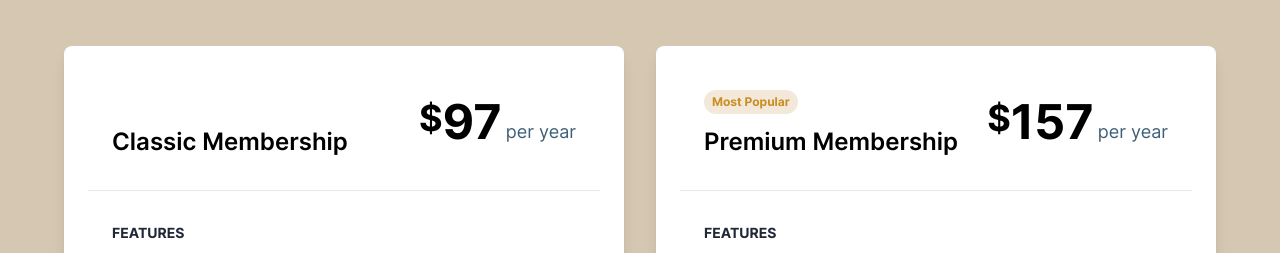
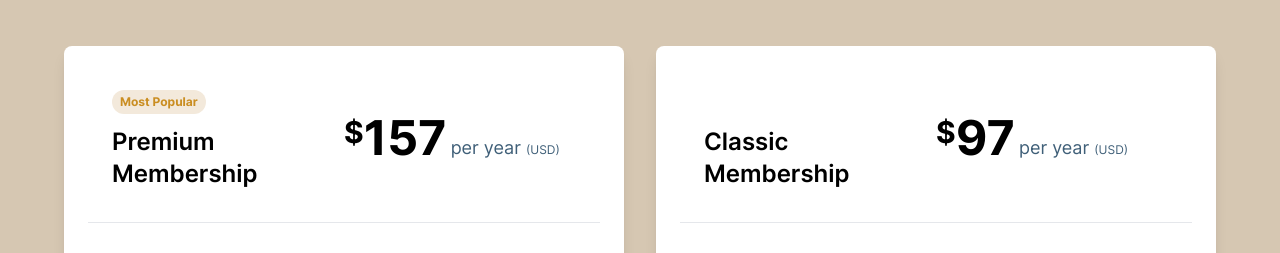
Before and after one commit to atweberlly/familywise, a Next.js app: page /pricing in a window 1280 px wide. Shown: the part 314-567 px from the top of the page. Built offline with nearby package versions, Linux system fonts and the light colour scheme; no server answers; the database is empty.

Commit message:
Add USD and change classic to the right

```diff
--- a/src/components/Plans.tsx
+++ b/src/components/Plans.tsx
@@ -12,19 +12,21 @@ export default function Plans({ name, price, features, isPopular }: any) {
       <Card
         className={`flex flex-col justify-between overflow-hidden rounded-lg border-none bg-white shadow-lg dark:bg-white`}
       >
-        <div className="relative flex items-center justify-between px-6 py-4">
+        <div className="relative grid grid-cols-1 items-center justify-between px-6 py-4 lg:grid-cols-2">
           {isPopular && (
             <span className="absolute top-0 left-4 mt-5 ml-2 inline-flex h-6 items-center justify-center rounded-full bg-eggshell px-2">
               <span className="text-xs font-bold text-lemon-curry ">Most Popular</span>
             </span>
           )}
           <h3 className="mt-10 text-left text-lg font-semibold lg:text-2xl">{name} Membership</h3>
-          <div className="flex items-start">
+          <div className="flex items-start sm:items-center">
             <p className="flex items-start text-4xl font-bold lg:text-5xl">
-              <span className="text-2xl lg:text-4xl">$</span>
+              <span className="text-2xl lg:text-3xl">$</span>
               {price}
             </p>
-            <p className="ml-1 mt-2 text-lg text-secondary-600 lg:mt-5">per year</p>
+            <p className="ml-1 mt-2 text-lg text-secondary-600 lg:mt-5">
+              per year <span className="text-xs uppercase">(usd)</span>
+            </p>
           </div>
         </div>
 
--- a/src/pages/pricing/index.tsx
+++ b/src/pages/pricing/index.tsx
@@ -27,8 +27,8 @@ export default function Pricing() {
               </p>
             </div>
             <div className="mx-auto mt-16 grid max-w-6xl grid-cols-1 justify-center gap-8 md:grid-cols-2">
+              <Plans name={'Premium'} price={'157'} features={premium} isPopular={true} />
               <Plans name={'Classic'} price={'97'} features={classic} isPopular={false} />
-              <Plans name={'Premium'} price={'157'} features={premium} isPopular={true} />
             </div>
           </div>
         </div>
```
